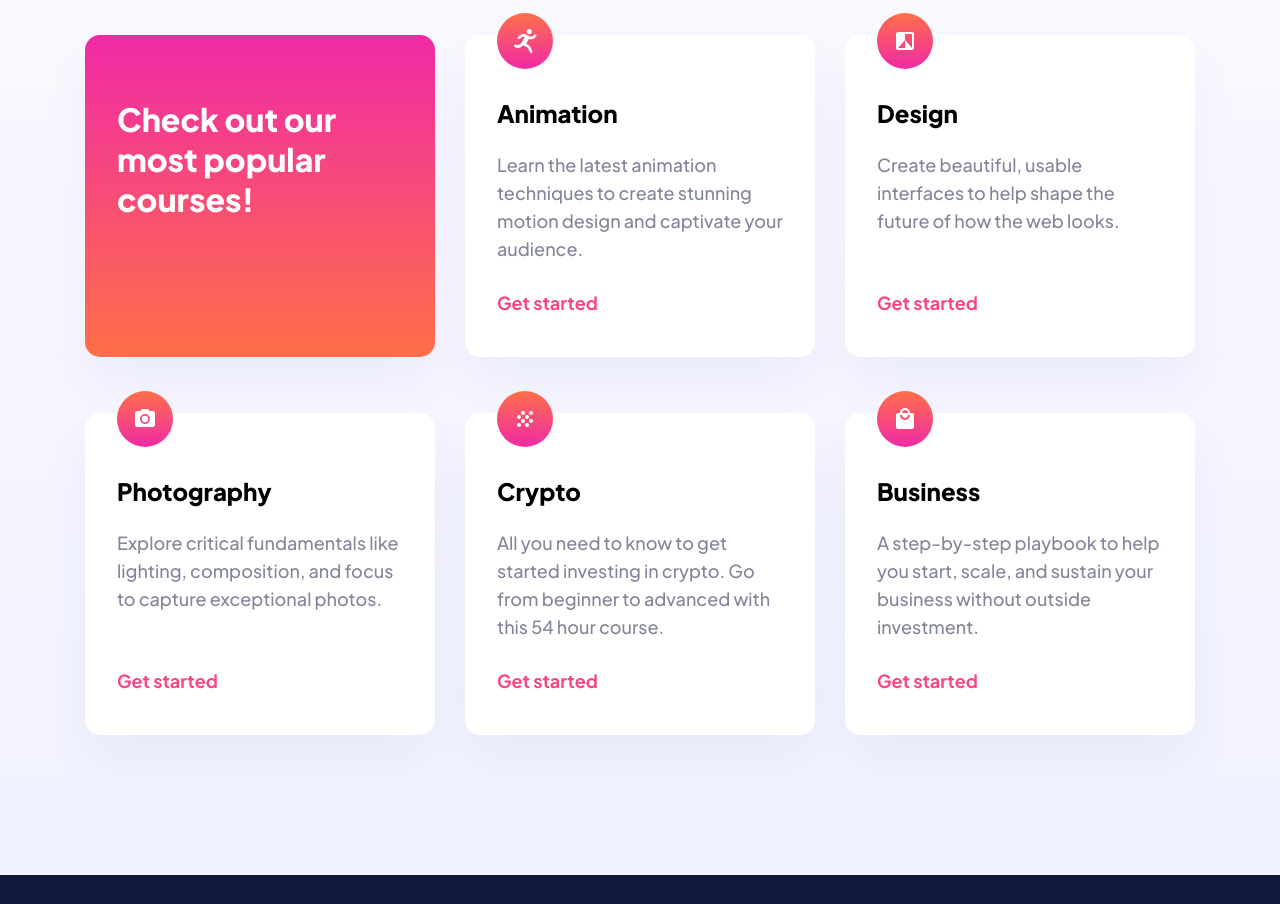
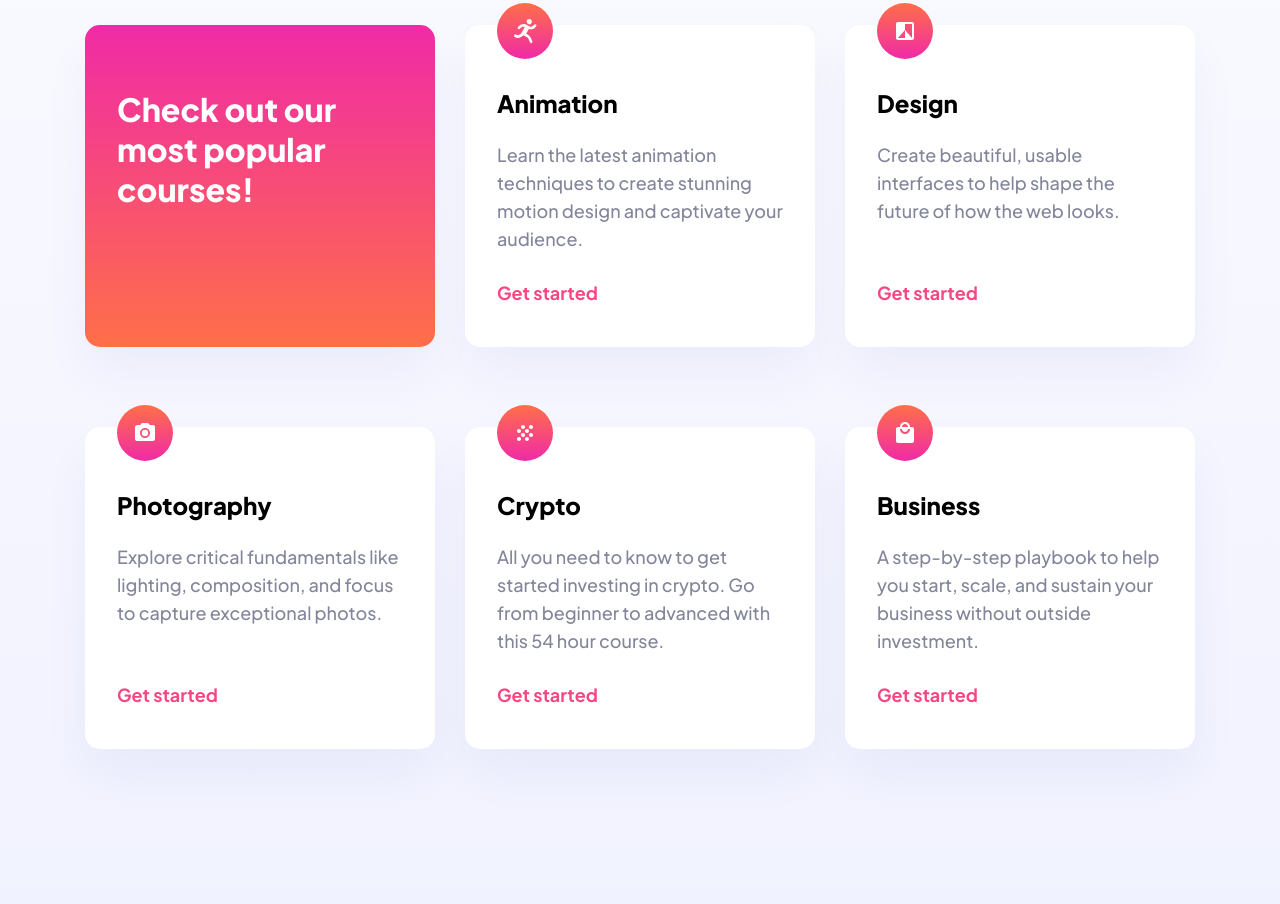
Before and after one commit to iuliancarnaru/FM-skilled-e-learning-landing-page, a website: page index.html in a window 1280 px wide. Shown: the part 839-1743 px from the top of the page. Drawn offline with Linux system fonts and the light colour scheme.

Commit message:
update spacing

```diff
--- a/sass/_base.scss
+++ b/sass/_base.scss
@@ -49,7 +49,7 @@ body {
     repeat(2, minmax(10rem, 55.5rem))
     minmax(3.9rem, 1fr);
 
-  grid-template-rows: 8rem 77rem repeat(2, minmax(12rem, min-content));
+  grid-template-rows: 8rem 76rem repeat(2, minmax(12rem, min-content));
 }
 
 .btn {
--- a/sass/_cards.scss
+++ b/sass/_cards.scss
@@ -14,7 +14,7 @@
     height: 322px;
     border-radius: 1.5rem;
     background-color: $color-white-solid;
-    margin-bottom: 5.6rem;
+    margin-bottom: 8rem;
     box-shadow: $shadow-box;
     padding: 6.4rem 3.2rem 4rem 3.2rem;
 
```
Also changed, not shown: css/style.css.
